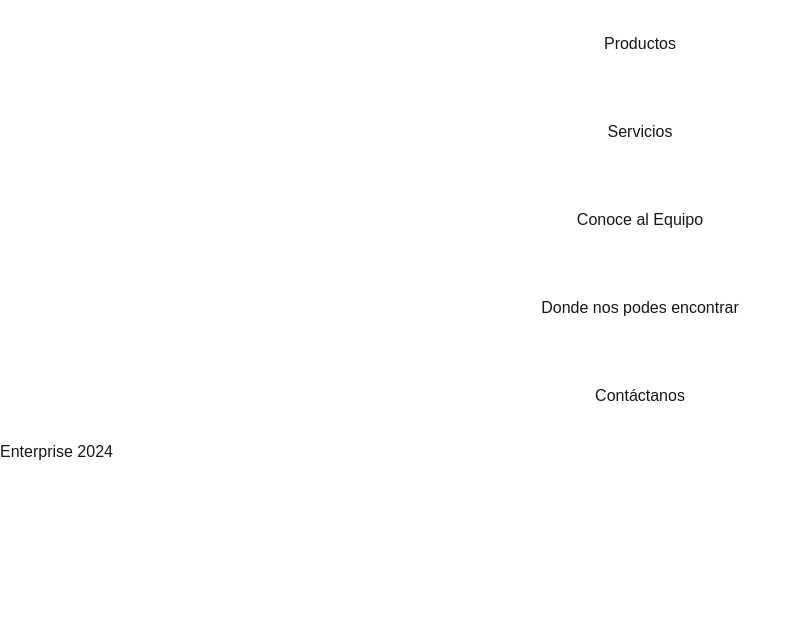
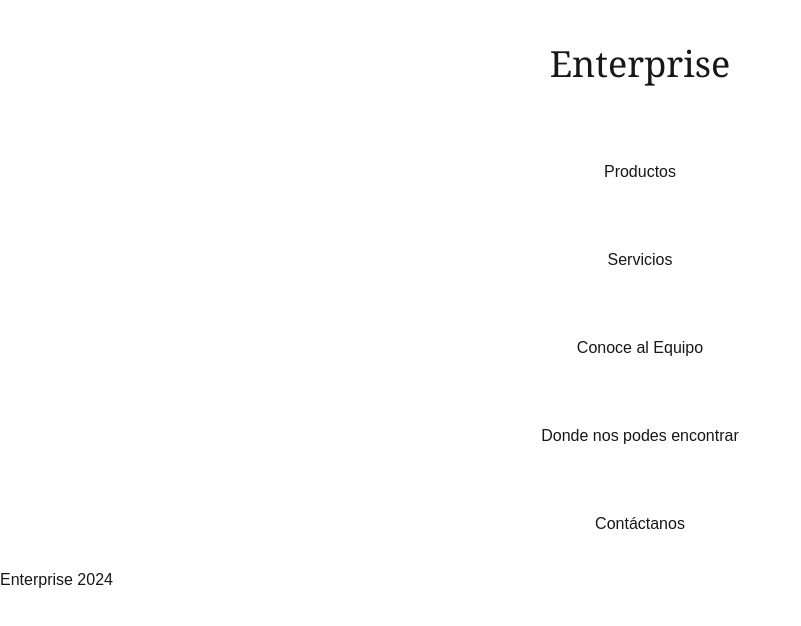
Before and after one commit to SebasUNLu/sample_spa, a Next.js app: page / in a window 1280 px wide. Shown: the top 626 px of the page, without its empty margins (0-801 px from the left). Built offline with nearby package versions, Linux system fonts and the light colour scheme.

Commit message:
Fix: title

```diff
--- a/app/layout.tsx
+++ b/app/layout.tsx
@@ -2,6 +2,7 @@ import type { Metadata } from "next";
 import localFont from "next/font/local";
 import "./globals.css";
 import Footer from "./components/Footer";
+import MainTittle from "./components/MainTittle";
 
 const geistSans = localFont({
   src: "./fonts/GeistVF.woff",
@@ -29,6 +30,7 @@ export default function RootLayout({
       <body
         className={`${geistSans.variable} ${geistMono.variable} antialiased`}
       >
+        <MainTittle name="Enterprise" />
         {children}
         <Footer />
       </body>
--- a/app/page.tsx
+++ b/app/page.tsx
@@ -19,7 +19,7 @@ export default function Home() {
     <main className="flex flex-col grow items-center justify-center self-center w-full">
       {sectionList.map((section) => {
         const { component, title } = section;
-        return <PageSection children={component} title={title} />;
+        return <PageSection children={component} title={title} key={title} />;
       })}
     </main>
   );
```
